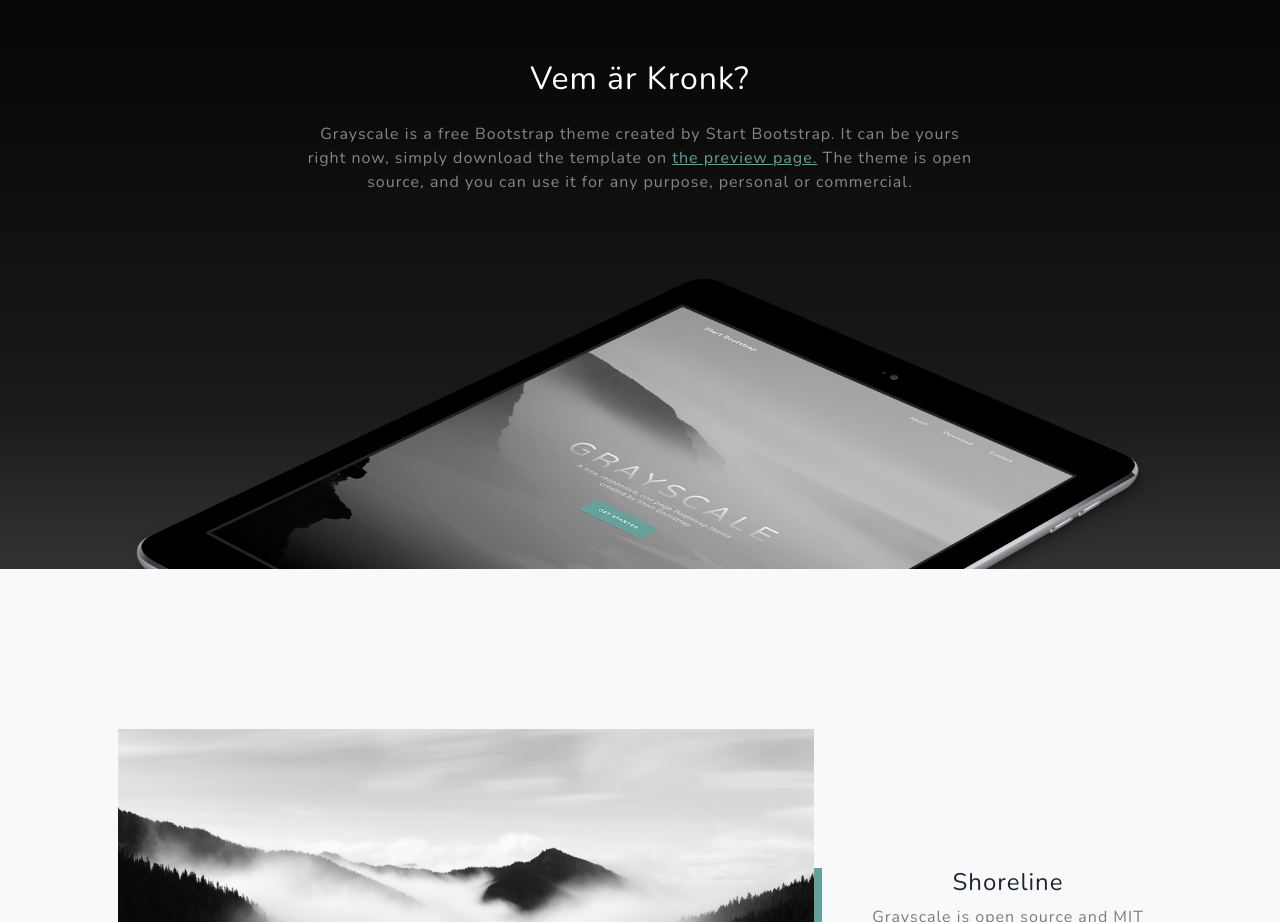
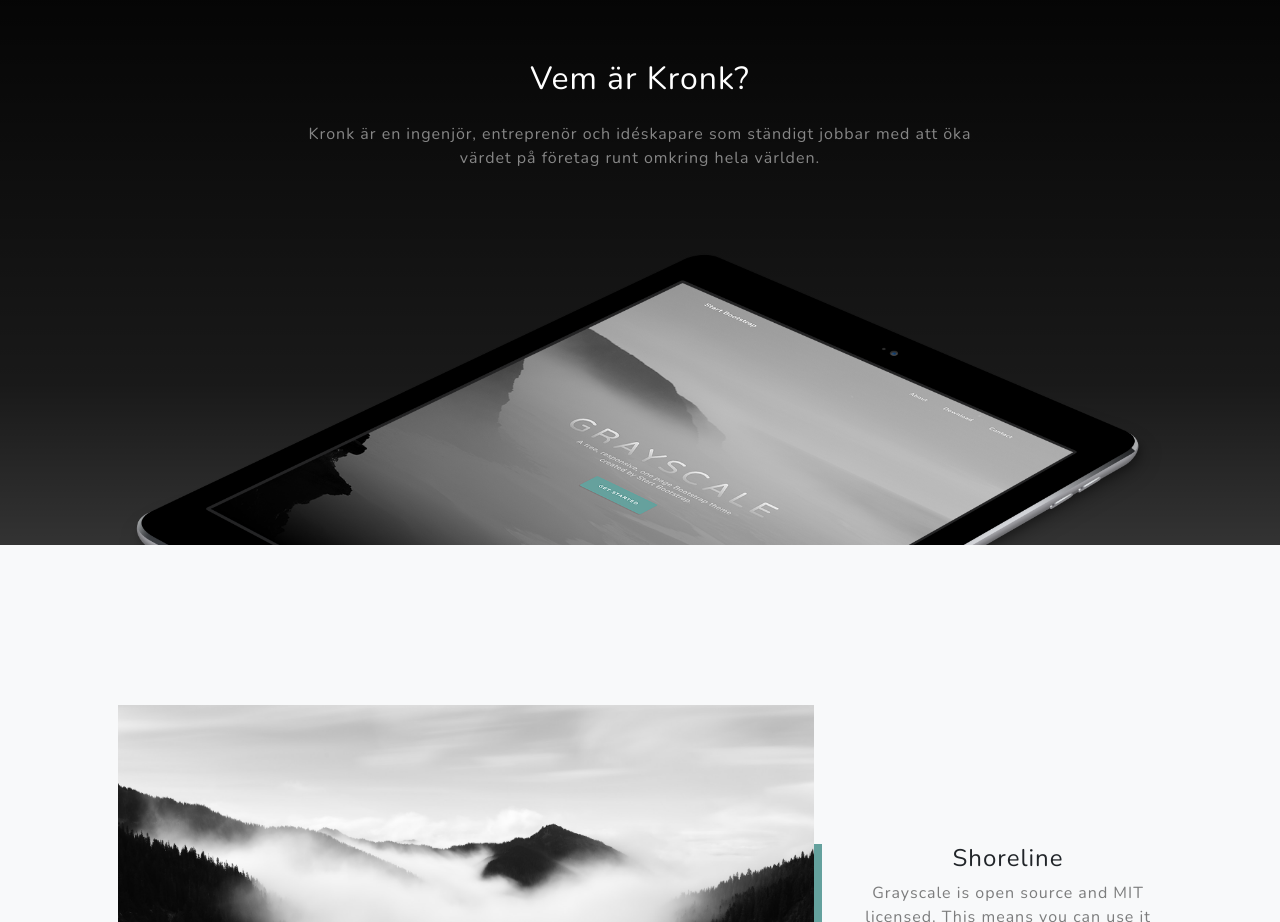
Before and after one commit to 01Albin/01Albin.github.io, a plain HTML site: page index.html in a window 1280 px wide. Shown: the part 900-1822 px from the top of the page. Drawn offline with nearby package versions, Linux system fonts and the light colour scheme; files whose address does not match are found by name.

Commit message:
Update index.html

```diff
--- a/index.html
+++ b/index.html
@@ -52,9 +52,8 @@
                     <div class="col-lg-8">
                         <h2 class="text-white mb-4">Vem är Kronk?</h2>
                         <p class="text-white-50">
-                            Grayscale is a free Bootstrap theme created by Start Bootstrap. It can be yours right now, simply download the template on
-                            <a href="https://startbootstrap.com/theme/grayscale/">the preview page.</a>
-                            The theme is open source, and you can use it for any purpose, personal or commercial.
+                            Kronk är en ingenjör, entreprenör och idéskapare som ständigt jobbar med att öka värdet på företag
+                            runt omkring hela världen.
                         </p>
                     </div>
                 </div>
```
